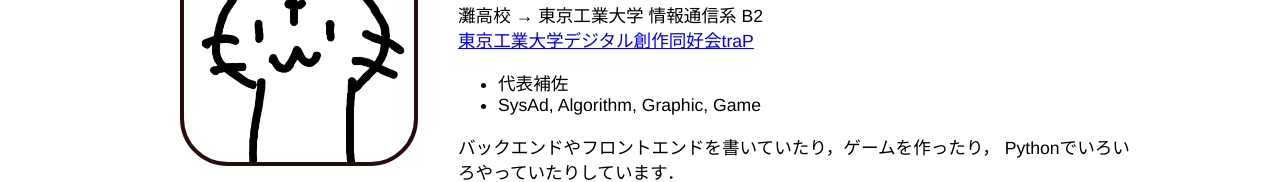
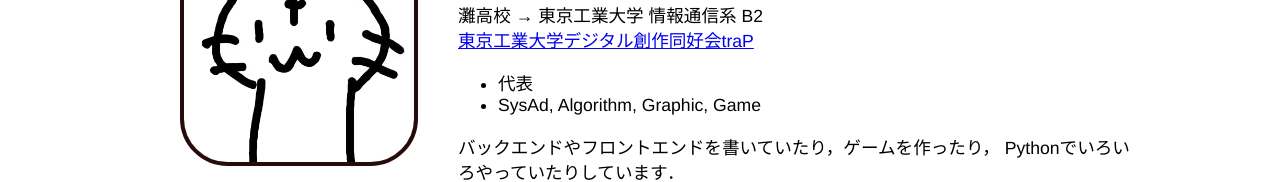
Before and after one commit to trasta298/portfolio, a React (Vite) app: page /about in a window 1280 px wide. Shown: the part 299-481 px from the top of the page. Built offline with nearby package versions, Linux system fonts and the light colour scheme.

Commit message:
🥇 アップデート

```diff
--- a/src/pages/About.tsx
+++ b/src/pages/About.tsx
@@ -24,7 +24,7 @@
             </a>
           </p>
           <ul>
-            <li>代表補佐</li>
+            <li>代表</li>
             <li>SysAd, Algorithm, Graphic, Game</li>
           </ul>
           <p>バックエンドやフロントエンドを書いていたり，ゲームを作ったり，
```
